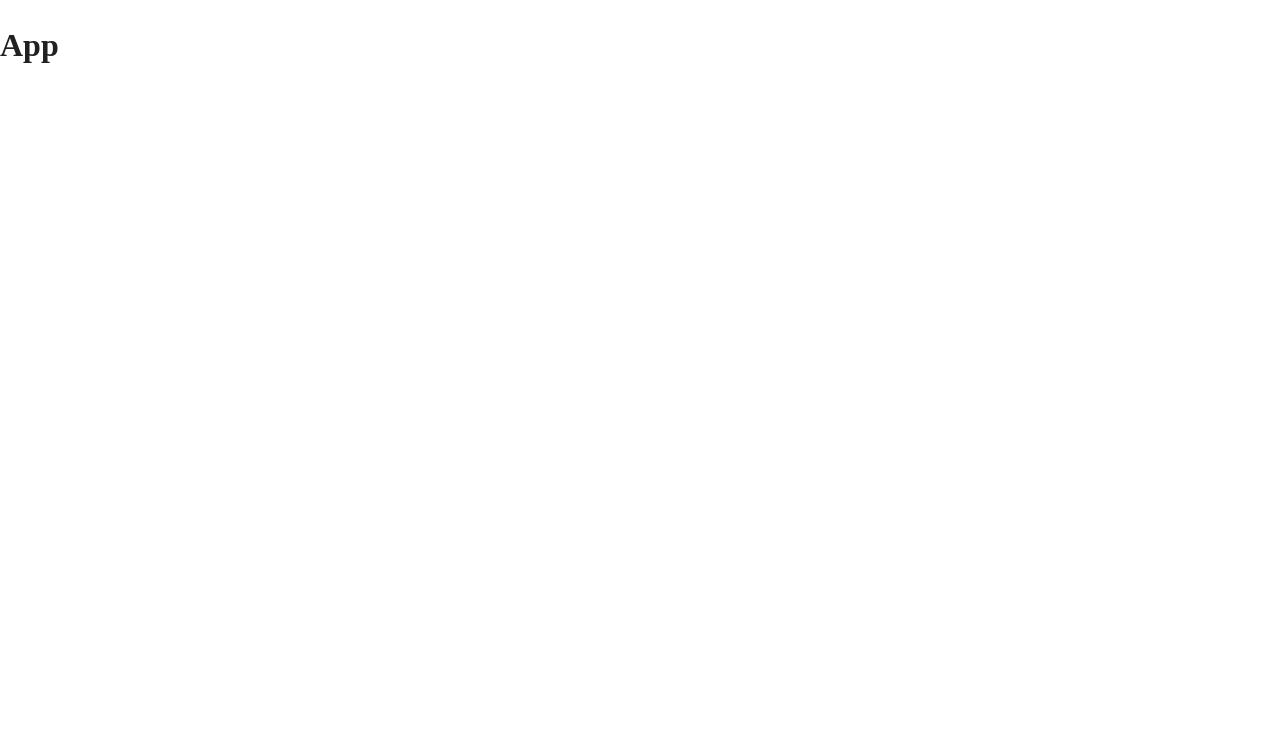
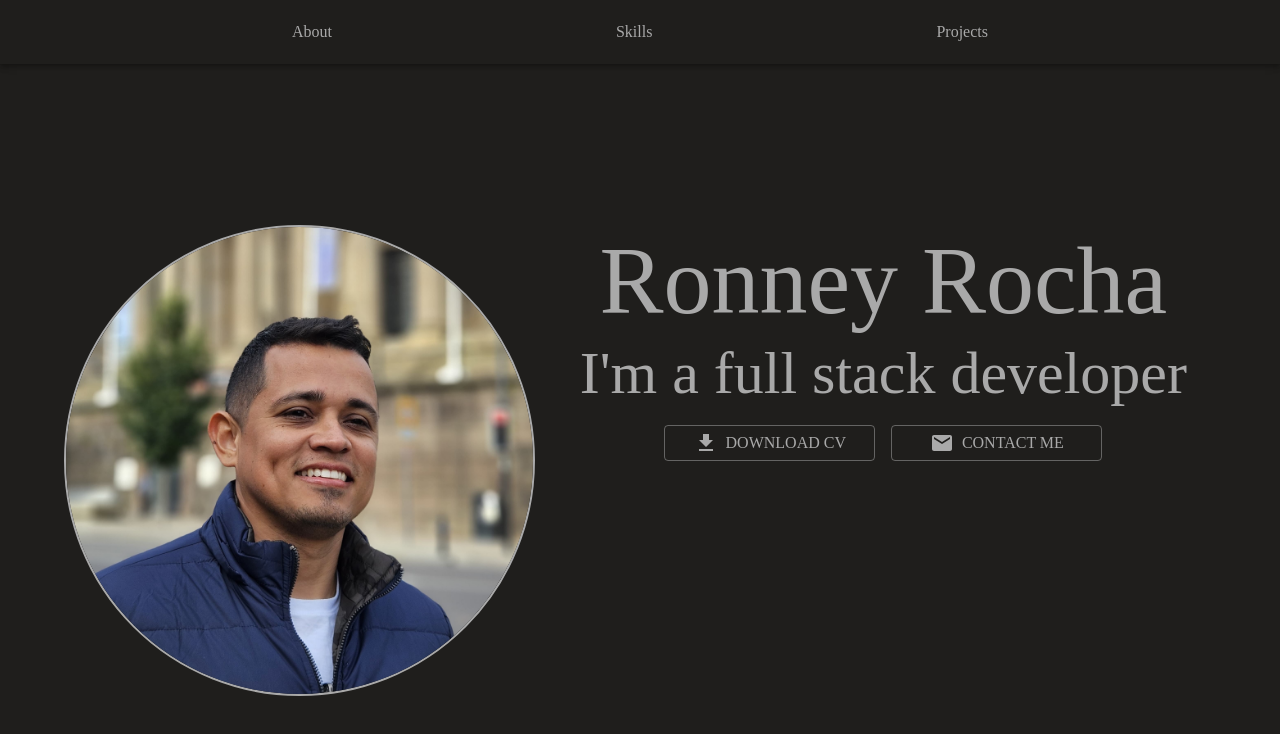
Before and after one commit to ronneyrv/my-portfolio, a React (Vite) app: page / in a window 1280 px wide. Shown: the top 734 px of the page. Built offline with nearby package versions, Linux system fonts and the light colour scheme.

Commit message:
feat: components ui

```diff
--- a/src/App.tsx
+++ b/src/App.tsx
@@ -1,7 +1,9 @@
+import Home from "./pages/home/Home";
+
 function App() {
   return (
     <>
-      <h1>App</h1>
+      <Home />
     </>
   );
 }
--- a/src/main.tsx
+++ b/src/main.tsx
@@ -1,10 +1,10 @@
 import React from "react";
-import ReactDOM from "react-dom";
 import App from "./App.tsx";
 import { CssBaseline, ThemeProvider } from "@mui/material";
 import theme from "./theme.ts";
+import { createRoot } from "react-dom/client";
 
-ReactDOM.createRoot(document.getElementById("root")!).render(
+createRoot(document.getElementById("root")!).render(
   <React.StrictMode>
     <ThemeProvider theme={theme}>
       <CssBaseline />
```
Also changed, not shown: src/assets/images/avatar.jpg (added), src/assets/images/favicon.png (added).
